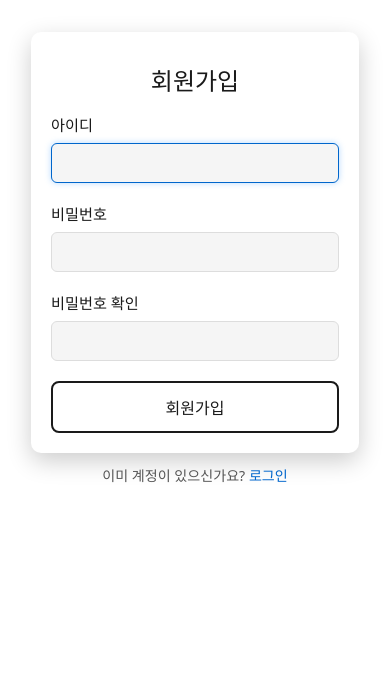
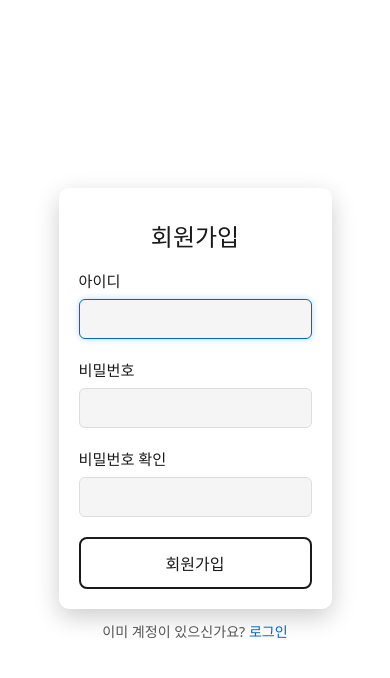
Before and after one commit to tolelom/tolelog, a React (Vite) app: page /register in a window 390 px wide. Shown: the top 678 px of the page. Built offline with nearby package versions, Linux system fonts and the light colour scheme; no server answers.

Commit message:
style: 로그인/회원가입 폼 화면 정중앙 배치
Co-Authored-By: Claude Opus 4.6 <noreply@anthropic.com>

```diff
--- a/src/components/AuthForm.css
+++ b/src/components/AuthForm.css
@@ -1,7 +1,7 @@
 /* 인증 폼 공통 스타일 */
 .auth-box {
     max-width: 360px;
-    margin: 80px auto 0;
+    margin: 0 auto;
     padding: 24px 32px;
     box-sizing: border-box;
     background-color: var(--bg-card);
@@ -88,7 +88,7 @@
 
 @media (max-width: 480px) {
     .auth-box {
-        margin: 32px auto 0;
+        margin: 0 auto;
         padding: 20px 20px;
     }
 
--- a/src/pages/LoginPage.css
+++ b/src/pages/LoginPage.css
@@ -1,8 +1,13 @@
 .auth-page {
     max-width: 360px;
+    width: 100%;
     margin: 0 auto;
     padding: 0 16px;
     box-sizing: border-box;
+    min-height: 100vh;
+    display: flex;
+    flex-direction: column;
+    justify-content: center;
 }
 
 .signup-link {
```
